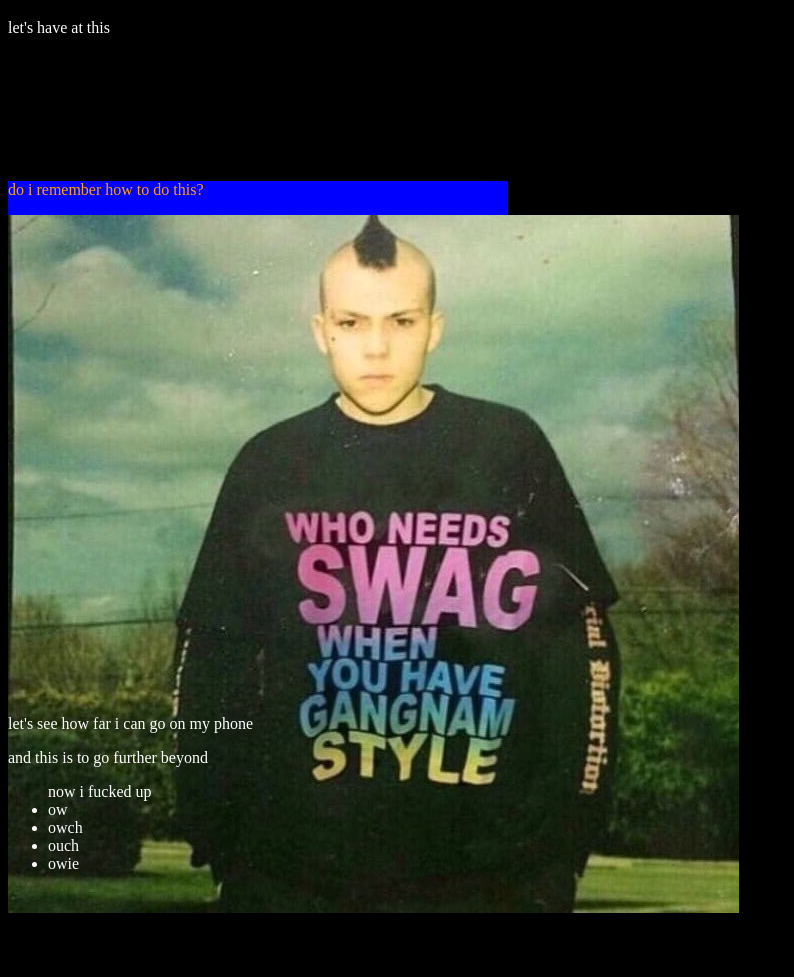
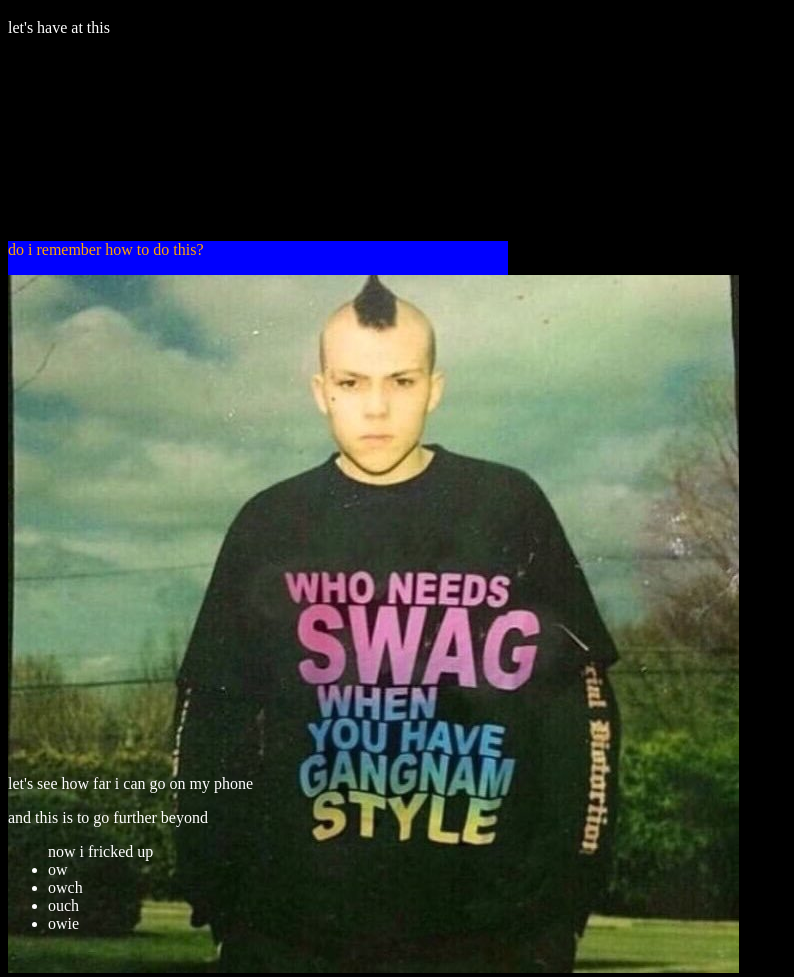
Before and after one commit to devontremble/ARTS229, a plain HTML site: page index.html in a window 1280 px wide. Shown: the part 61-1038 px from the top of the page, without its empty margins (0-794 px from the left). Before the commit the page ends 978 px from the top, so only its background shows below. Drawn offline with Linux system fonts and the light colour scheme.

Commit message:
Update index.html

```diff
--- a/index.html
+++ b/index.html
@@ -12,10 +12,8 @@
     <p>let's have at this</p>
     <embed
 	src="pennies.mp3"
-	width="180"
-	height="90"
 	loop="false"
-	autostart="false">
+	autostart="true">
   </div>
 <br>
   <div id="tobacco">
@@ -26,7 +24,7 @@
   <div id="crack">
     <p>let's see how far i can go on my phone</p>
     <p id="rock">and this is to go further beyond</p>
-    <ul>now i fucked up
+    <ul>now i fricked up
       <li>ow</li>
       <li>owch</li>
       <li>ouch</li>
```
